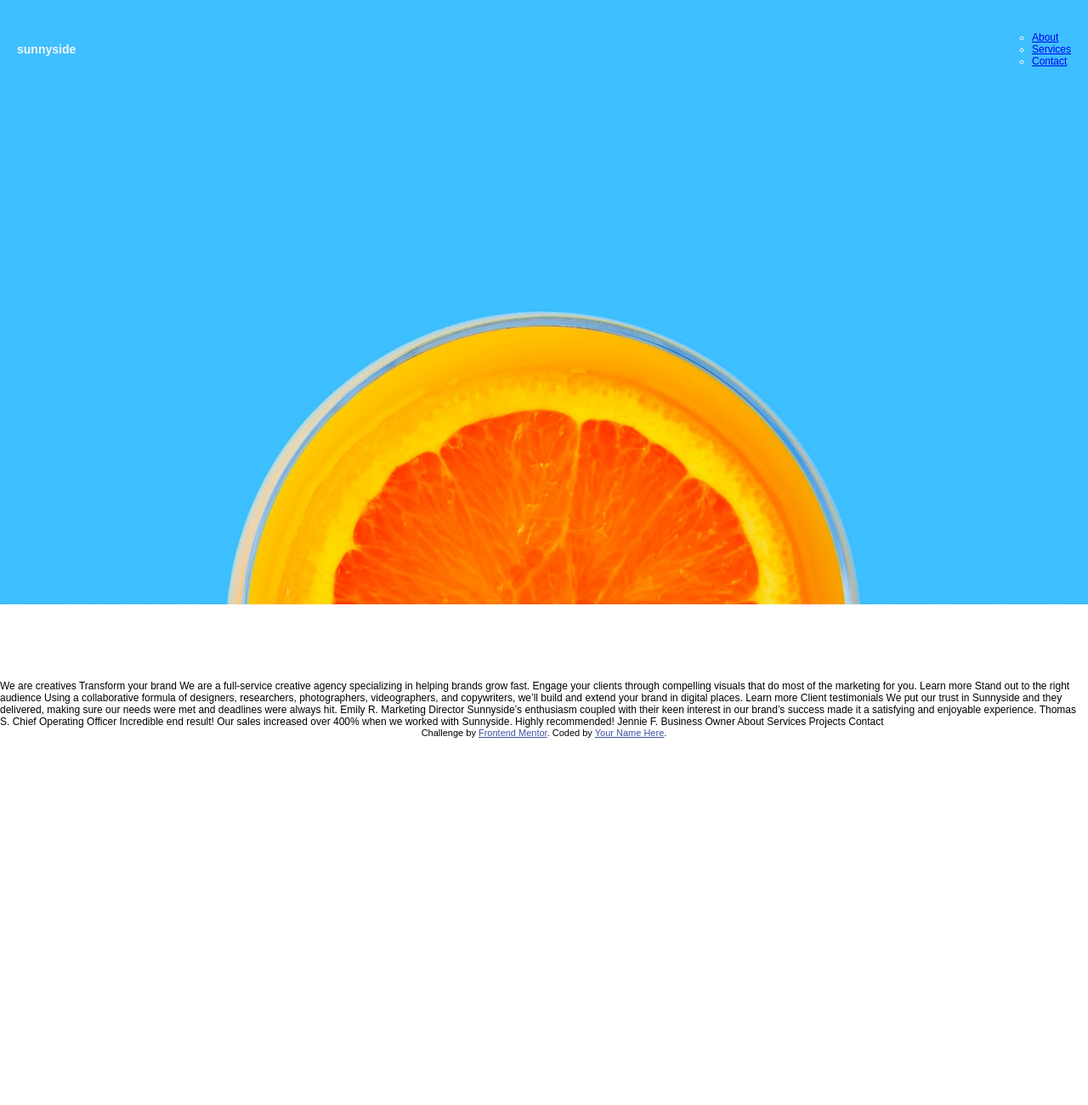
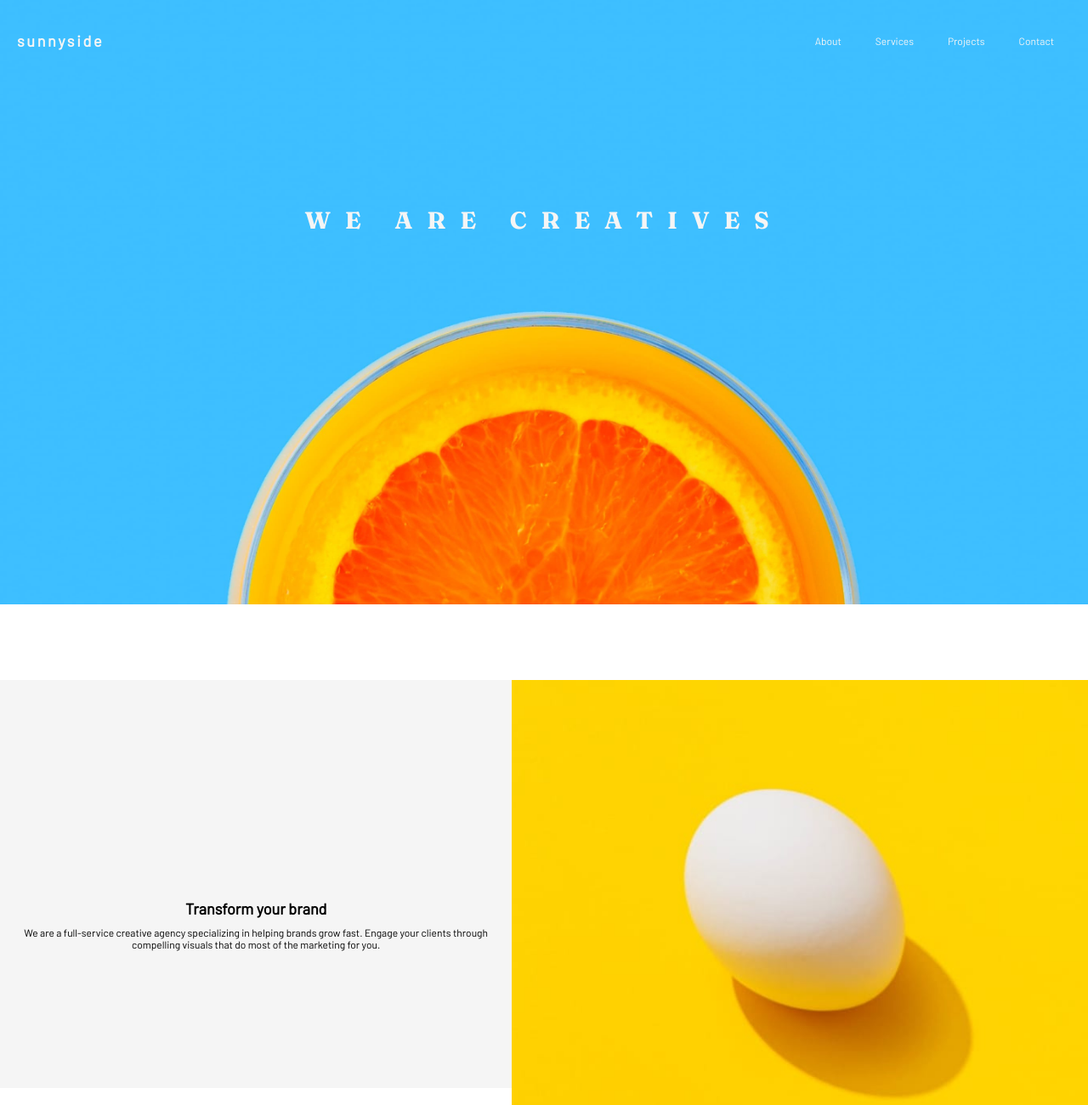
Before and after one commit to sarijry/sunnyside, a plain HTML site: page index.html in a window 1280 px wide. Shown: the top 1300 px of the page at 85% size. Before the commit the page ends 868 px from the top, so only its background shows below. Drawn offline with Linux system fonts and the light colour scheme.

Commit message:
parte 1: creacion de rows

```diff
--- a/index.html
+++ b/index.html
@@ -6,6 +6,8 @@
 
   <link rel="icon" type="image/png" sizes="32x32" href="./images/favicon-32x32.png">
   <link rel="stylesheet" href="./style.css">
+  <link  href="https://fonts.googleapis.com/css2?family=Fraunces:wght@400;700&display=swap" rel="stylesheet">
+  <link href="https://fonts.googleapis.com/css2?family=Barlow:wght@400&display=swap" rel="stylesheet">
   <title>Frontend Mentor | Sunnyside agency landing page</title>
 
   <!-- Feel free to remove these styles or customise in your own stylesheet 👍 -->
@@ -21,21 +23,60 @@
         <img src="design/images/desktop/image-header.jpg" alt="orange" class="orange-1/2">
       </div>
       <div class="header-content">
-        <h3>sunnyside</h3>
-        <ul class="menu-nav">
+        <div class="logo">
+          <h1>sunnyside</h1>
+        </div>
+        <nav class="menu">
           <ul>
             <li><a href="#about">About</a></li>
             <li><a href="#services">Services</a></li>
-            <li><a href="#contact">Contact</a></li>
+            <li><a href="#projects">Projects</a></li>
+            <li><a href="contact#">Contact</a></li>
           </ul>
-        </div>
+        </nav>
+      </div>
+      <div class="we-are">
+        <h1>we are creatives</h1>
+      </div>
+    </div>
+  </div>
+  <div class="text-photo">
+    <div class="transform-egg row">
+      <div class="transform-text row-left">
+        <h2>Transform your brand</h2>
+        <p>We are a full-service creative agency specializing in helping brands grow fast.
+          Engage your clients through compelling visuals that do most of the marketing for you.</p>
+      </div>
+      <div class="egg-photo row-right">
+        <img src="design/images/desktop/image-transform.jpg" alt="egg" class="egg-photo">
+      </div>
+    </div>
+    <div class="cup-stand row">
+      <div class="cup-photo row-left" >
+        <img src="design/images/desktop/image-stand-out.jpg" alt="cup" class="cup-photo">
+      </div>
+      <div class="stand-text row-right">
+        <h2>Stand out to the right audience</h2>
+        <p>Using a collaborative formula of designers, researchers, photographers, videographers, and copywriters, we’ll build and extend your brand in digital places.</p>
+      </div>
+    </div>
+    <div class="imagen-and-text row">
+      <div class="graphic row-left">
+        <img src="design/images/desktop/image-graphic-design.jpg" alt="design-red">
+        <h2>Graphic design</h2>
+        <p>Great design makes you memorable. We deliver artwork that underscores your brand message and captures potential clients’ attention.</p>
+      </div>
+      <div class="photography row-right">
+        <img src="design/images/desktop/image-photography.jpg">
+        <h2>Photography</h2>
+        <p>Increase your credibility by getting the most stunning, high-quality photos that improve your business image.</p>
       </div>
     </div>
   </div>
 
 
 
-  We are creatives
+  <!--We are creatives
 
   Transform your brand
 
@@ -71,7 +112,7 @@
 
   <div class="attribution">
     Challenge by <a href="https://www.frontendmentor.io?ref=challenge" target="_blank">Frontend Mentor</a>.
-    Coded by <a href="#">Your Name Here</a>.
+    Coded by <a href="#">Your Name Here</a>.-->
   </div>
 </body>
 </html>
--- a/style.css
+++ b/style.css
@@ -13,6 +13,7 @@ body {
     height: 100vh; /* Mantiene el tamaño que se pone, en la pantalla de nav */
     background-size: contain;
     background-position: center;
+
 }
 
 
@@ -20,6 +21,7 @@ body {
     position:absolute; /*permite que la imagen se ajuste dentro del contenedor*/
     width: 100%;
     height: 100%; /* Para que la imagen ocupe todo el espacio de `header-container` */
+
 }
 
 .header-imagen {
@@ -27,6 +29,7 @@ body {
     height: 100%;
     object-fit: cover; /*mantiene la proporción de la imagen y cubre el espacio*/
     object-position:center; /*centra la imagen en el contenedor*/
+
 }
 
 .header-content {
@@ -40,12 +43,14 @@ body {
     align-items: center;
     color: whitesmoke;
     z-index: 1; /*asegura que el contenido esta sobre la imagen*/
+
 }
 
 .logo {
-    font-size: 16px;
+    font-size: 9px;
     margin: 0;
     letter-spacing: 0.3em;
+
 }
 
 
@@ -59,6 +64,7 @@ body {
     margin: 0;
     padding: 0;
     display: flex;
+
 }
 
 .menu li {
@@ -73,6 +79,7 @@ body {
     border-radius: 5px;
     transition: background-color 0.3s; padding:  0.3s border-radius 0.3s;/*transicion cambio bototnes*/
     display:inline-block; /*permite que padding y border-radius se apliquen bien*/
+
 }
 
 /*todo lo que quiera cambiar con la interacción del raton en el menu nav se tiene que manifestar
@@ -86,6 +93,7 @@ tanto en :hover como en :active pues quiero que cambie con el paso del raton o c
     font-size:9px ;
     padding: 10px 10px;/*forma del cambio cuando posicionamos raton en menu nav*/
     border-radius: 15px;
+
 }
 
 .menu li a:active{/*/:active para cambio de color de fondo cuando el enlace se presiona*/
@@ -95,6 +103,7 @@ tanto en :hover como en :active pues quiero que cambie con el paso del raton o c
     font-size: 9px;
     padding: 10px 10px;
     border-radius: 15px;
+
 }
 
 .we-are h1{
@@ -104,39 +113,49 @@ tanto en :hover como en :active pues quiero que cambie con el paso del raton o c
     left: 50%;
     transform: translate(-50%, -50%);
     text-align: center;
+    text-transform: uppercase;
     color:whitesmoke;
-    font-size: 26px;
+    font-size: 28px;
     letter-spacing: 0.6em;
-    font-weight:900px;
+    font-weight:bold;
+
 }
 
 
-.text-photo{
-    display: flex;
-    flex-wrap: wrap;/*permite que los elementos se envuelvan*/
+.text-photo{ /*contenedor padre*/
+    /*flex-wrap: wrap;/*permite que los elementos se envuelvan*/
     width:100%;
-    height: 80vh;
+    height:60vh;
     /*margin: auto;*/
     background-color: whitesmoke;
+    padding: 0;
+    margin: 0;
 
 }
 
-.transform-egg, .cup-stand, .imagen-and-text {
-    display: flex;
-    flex:1;
-    flex-direction: column;
+.row {
+    display: flex;/*organiza los elementos en fila o columna*/
+    flex:1;/*ocupar espacio posible dentro del contenedor*/
     width: 100%;
-    height: 80vh;
+    height: auto;
     align-items: center;/*centra verticalmente el contenido*/
     justify-content: center; /*centra horizontalmente el contenido*/
     text-align: center;/*alinea el texto con el centro*/
-    padding: 20px;
-    box-sizing: border-box;
+    padding: 0px;
+    /*box-sizing: border-box;*/
+
+}
+
+.row-left{
+    width:50%;
+    height:auto;
+
 }
 
 img{
     max-width: 100%;
     height: auto;
+
 }
 
 h2{
@@ -146,4 +165,8 @@ h2{
 
 p{
     margin: 0;
+
 }
+
+
+@
```
